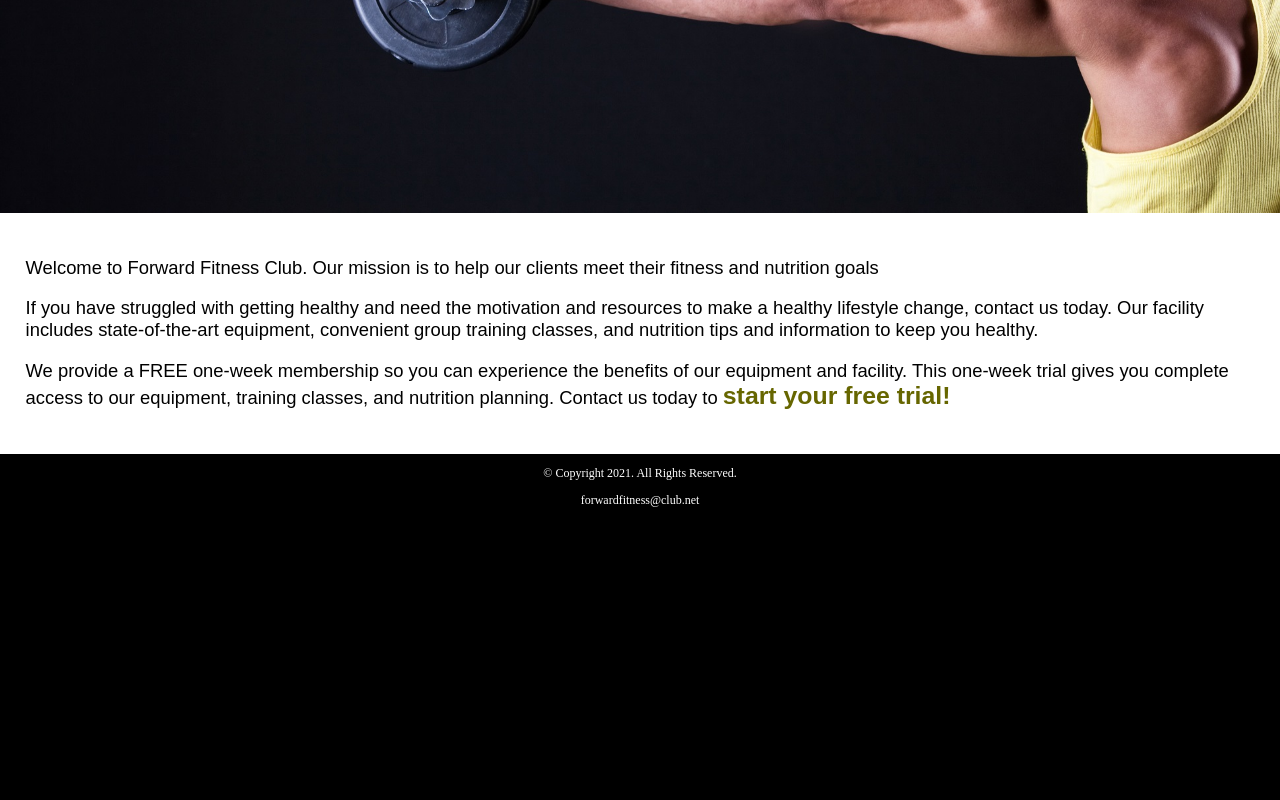
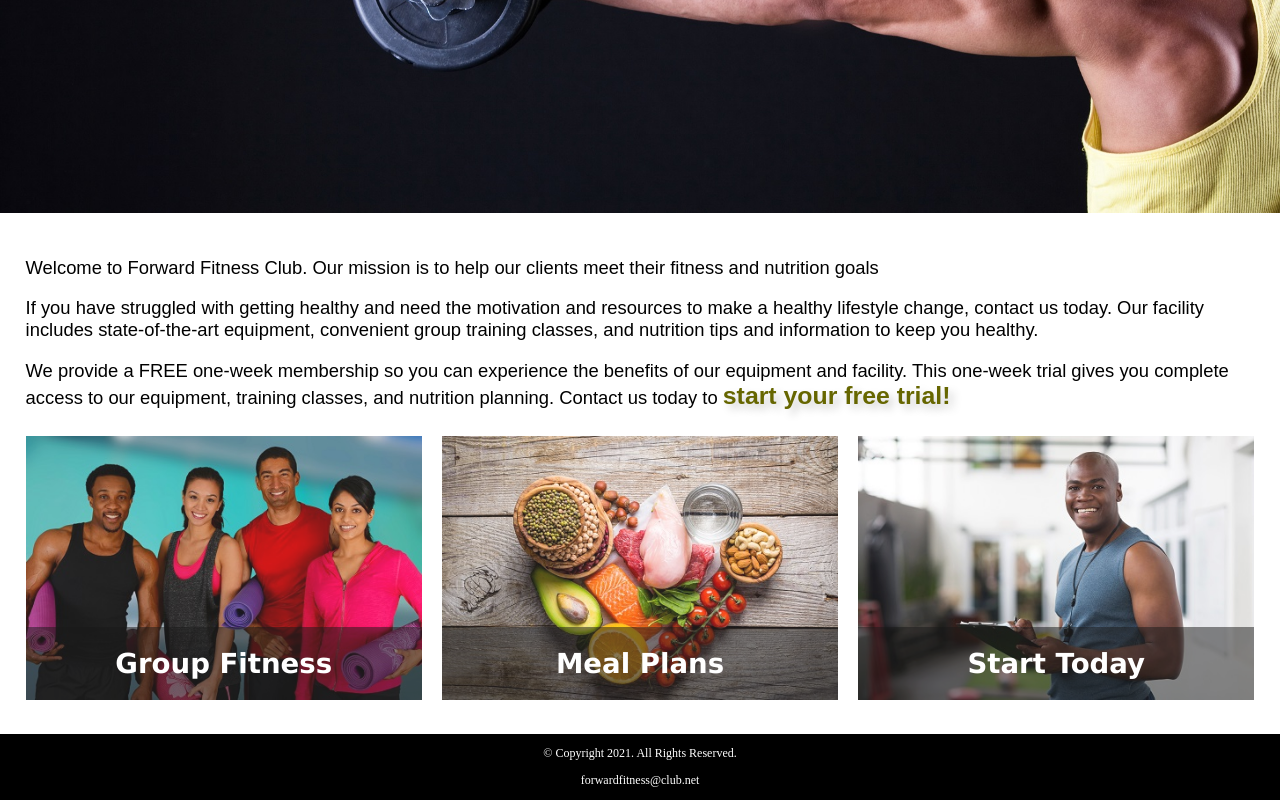
Before and after one commit to JNietes/fitness, a plain HTML site: page index.html in a window 1280 px wide. Shown: the part 542-1342 px from the top of the page. Before the commit the page ends 1062 px from the top, so only its background shows below. Drawn offline with Linux system fonts and the light colour scheme; a web font is replaced by a local one.

Commit message:
Chatper halfway point

```diff
--- a/css/styles.css
+++ b/css/styles.css
@@ -5,7 +5,7 @@ File Name: styles.css
 */
 
 /* CSS Reset */
-body, header, nav, main, footer, h1, div, img, ul {
+body, header, nav, main, footer, h1, div, img, ul, figure, figcaption {
   margin: 0;
   padding: 0;
   border: 0;
@@ -21,12 +21,15 @@ img {
   display: block;
 }
 
+/* Style rule for box sizing applies to all elements */
+* {
+  box-sizing: border-box;
+}
+
 /* Style rules for mobile viewport */
 
 /* Style rule for header */
 header {
-  position: -webkit-sticky;
-  position: sticky;
   top: 0;
   background-color: #000;
   height: 190px;
@@ -88,6 +91,10 @@ main {
   font-family: "Roboto Slab", sans-serif;
 }
 
+.mobile h3 {
+  text-shadow: 5px 5px 8px #ccc;
+}
+
 .tel-link {
   background-color: #404040;
   padding: 2%;
@@ -111,6 +118,26 @@ main {
 .action {
   font-size: 1.35em;
   color: #666600;
+  font-weight: bold;
+  text-shadow: 5px 5px 8px #ccc;
+}
+
+.frame {
+  position: relative;
+  max-width: 450px;
+  margin: 2% auto;
+}
+
+.pic-text {
+  position: absolute;
+  bottom: 0;
+  background: rgba(0, 0, 0, 0.5);
+  color: #fff;
+  width: 100%;
+  padding: 20px;
+  text-align: center;
+  font-family: Verdana, Arial, sans-serrif;
+  font-size: 1.5em;
   font-weight: bold;
 }
 
@@ -170,7 +197,6 @@ footer p a {
 
   /* Tablet Viewport: Style rule for header */
   header {
-    position: static;
     padding-bottom: 2%;
   }
 
@@ -192,6 +218,17 @@ footer p a {
   /* Tablet Viewport: Style rules for the main content area*/
   main ul {
     margin: 0 0 4% 10%;
+  }
+
+  .grid {
+    display: grid;
+    grid-template-columns: auto auto auto;
+    grid-gap: 20px;
+  }
+
+  .pic-text {
+    font-size: 1em;
+    padding: 10px;
   }
 
   #exercises {
@@ -259,6 +296,20 @@ footer p a {
     font-size: 1.8em;
   }
 
+  .pic-text {
+    font-size: 1.5em;
+    padding: 20px;
+  }
+
+  .frame {
+    opacity: 0.9;
+  }
+
+  .frame:hover {
+    opacity: 1;
+    box-shadow: 0px 0px 10px #000000;
+  }
+
   #weights, #cardio, #training {
     width: 29%;
     float: left;
--- a/index.html
+++ b/index.html
@@ -72,6 +72,26 @@
       planning. Contact us today to
       <span class="action">start your free trial!</span></p>
     </div>
+
+    <div class="grid">
+
+      <figure class="frame">
+        <a href="classes.html"><img src="images/fitness-group.jpg" alt="group of fitness people"></a>
+        <figcaption class="pic-text">Group Fitness</figcaption>
+      </figure>
+
+      <figure class="frame">
+        <a href="nutrition.html"><img src="images/food-heart.jpg" alt="healthy food in the shape of a heart"></a>
+        <figcaption class="pic-text">Meal Plans</figcaption>
+      </figure>
+
+      <figure class="frame">
+        <a href="contact.html"><img src="images/personal-trainer.jpg" alt="personal trainer with a clipboard"></a>
+        <figcaption class="pic-text">Start Today</figcaption>
+      </figure>
+
+    </div>
+
   </main>
 
     <!-- Use the footer area to add the footer of the webpage-->
```
Also changed, not shown: about.html (+8 -8 lines), images/android-chrome-192.png (added), images/apple-touch-icon.png (added), images/favicon-32.png (added), images/favicon.ico (added), images/food-chicken.jpg (added), images/food-heart.jpg (added), images/food-thought.jpg (added), images/hero-veggies.jpg (added).
